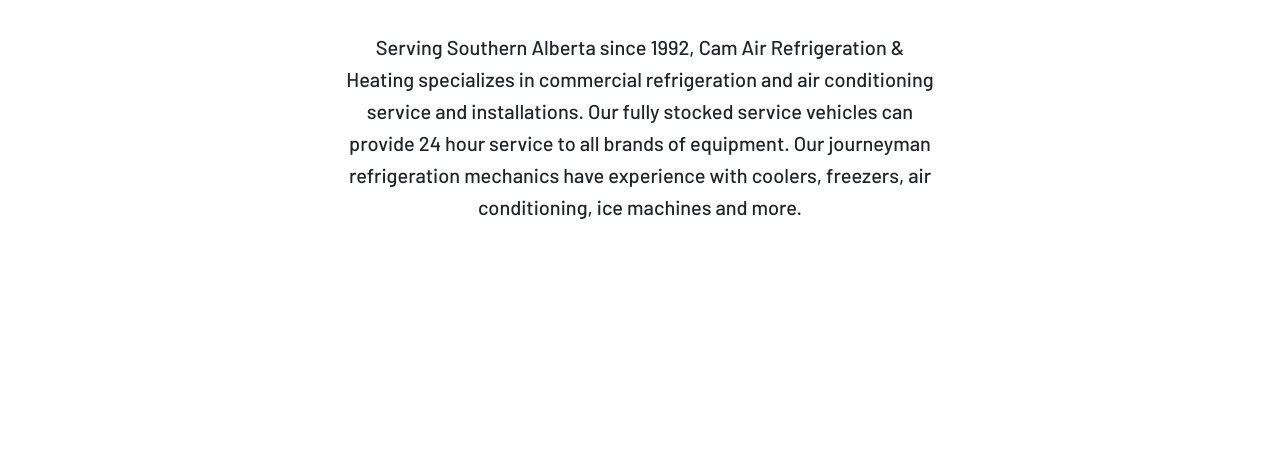
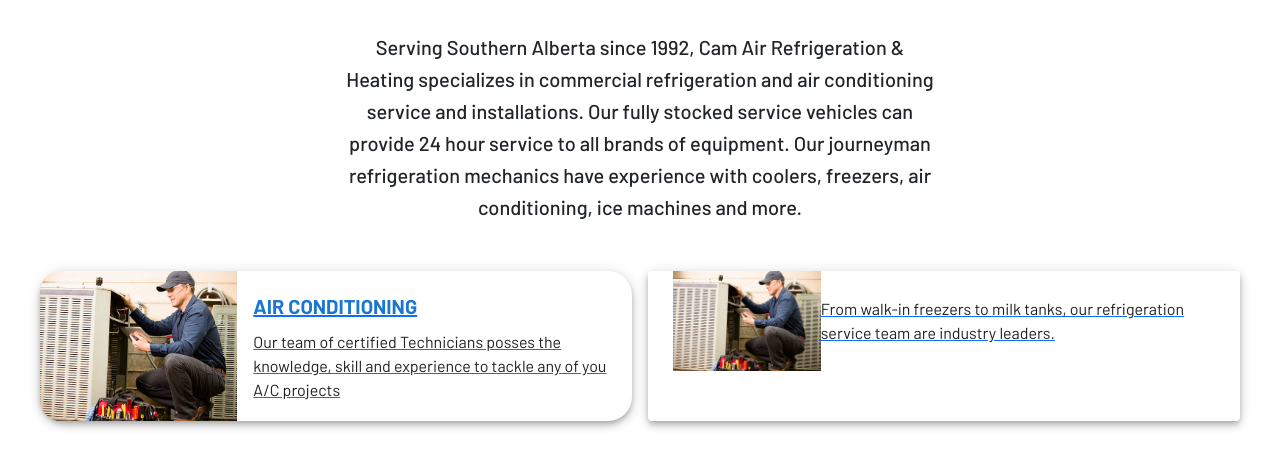
Before and after one commit to Jbridges1119/cam-air, a React (Create React App) app: page / in a window 1280 px wide. Shown: the part 1285-1752 px from the top of the page. Built offline with nearby package versions, Linux system fonts and the light colour scheme.

Commit message:
Setup one description card for layout

```diff
--- a/src/Pages/01_LandingPage/LandingPage.tsx
+++ b/src/Pages/01_LandingPage/LandingPage.tsx
@@ -5,12 +5,13 @@ import Header from "./components/Header";
 import ReviewCarousel from "./components/Reviews";
 import Introduction from "./components/Introduction";
 import ServiceBanner from "./components/ServiceBanner";
+import DescriptionCards from "./components/DescriptionCards";
 const LandingPage = () => {
   return (
     <>
       <Header />
       <Introduction />
-
+    <DescriptionCards/>
       <Box sx={{ height: "1000px" }} />
       <ServiceBanner />
       <ReviewCarousel />
--- /dev/null
+++ b/src/Pages/01_LandingPage/components/DescriptionCards.tsx
@@ -0,0 +1,76 @@
+import { Box, Grid, Paper, Stack, Typography } from "@mui/material";
+import React from "react";
+import { Link } from "react-router-dom";
+import AC from '../../../Assets/stock/AC.jpg'
+
+const DescriptionCards = () => {
+  return (
+    <Box sx={{width:'100%', display:'flex', justifyContent:'center', alignItems:'center'}}>
+    <Grid container sx={{maxWidth:'1200px', display:'flex', justifyContent:'center', alignItems:'center'}}>
+      <Grid
+        item
+        lg={12}
+        md={12}
+        sm={12}
+        xs={12}
+        display={"grid"}
+        gridTemplateColumns={{
+          lg: "repeat(2, 1fr)",
+          xs: "repeat(1, 1fr)",
+
+        }}
+        gap={2}
+      ><Link to={""} >
+        <Paper elevation={5} sx={{width:'100%', height:'100%',minHeight:'150px', borderRadius:6}}>
+          <Grid
+            container
+            direction="row"
+            justifyContent="center"
+            alignItems="center"
+          >
+            <Grid item sm={4}>
+            <Box sx={{backgroundImage:`url(${AC})`,minHeight:'150px', width: "100%",height:'100%',
+              backgroundSize: "cover",
+              backgroundPosition: "center",
+              display: "flex",
+              borderTopLeftRadius:21,
+              borderBottomLeftRadius:21,
+              justifyContent: "flex-end",}}/>
+            </Grid>
+
+          <Grid item sm={8} >
+            <Stack spacing={1} mx={2}>
+          <Typography variant='h6' fontWeight={'bold'} color={"#1976d2"} >AIR CONDITIONING</Typography>
+            <Typography variant='body1'>Our team of certified Technicians posses the knowledge, skill and experience to tackle any of you A/C projects</Typography></Stack>
+            </Grid>
+          </Grid>
+        </Paper></Link>
+
+
+        <Link to={""} >
+        <Paper elevation={5} sx={{height:'100%'}}>
+          <Grid
+            container
+            direction="row"
+            justifyContent="center"
+            alignItems="center"
+          >
+            <Grid item md={3}>
+            <Box sx={{backgroundImage:`url(${AC})`,width: "100%",height:'100px',
+              backgroundSize: "cover",
+              backgroundPosition: "center",
+              display: "flex",
+              justifyContent: "flex-end",}}/>
+            </Grid>
+
+          <Grid item md={8}>
+            <Typography variant='body1'>From walk-in freezers to milk tanks, our refrigeration service team are industry leaders.</Typography>
+            </Grid>
+          </Grid>
+        </Paper></Link>
+      </Grid>
+    </Grid></Box>
+  );
+};
+
+export default DescriptionCards;
```
Also changed, not shown: src/Pages/07_Footer/components/DescriptionCards.tsx (deleted, +0 -9 lines).
